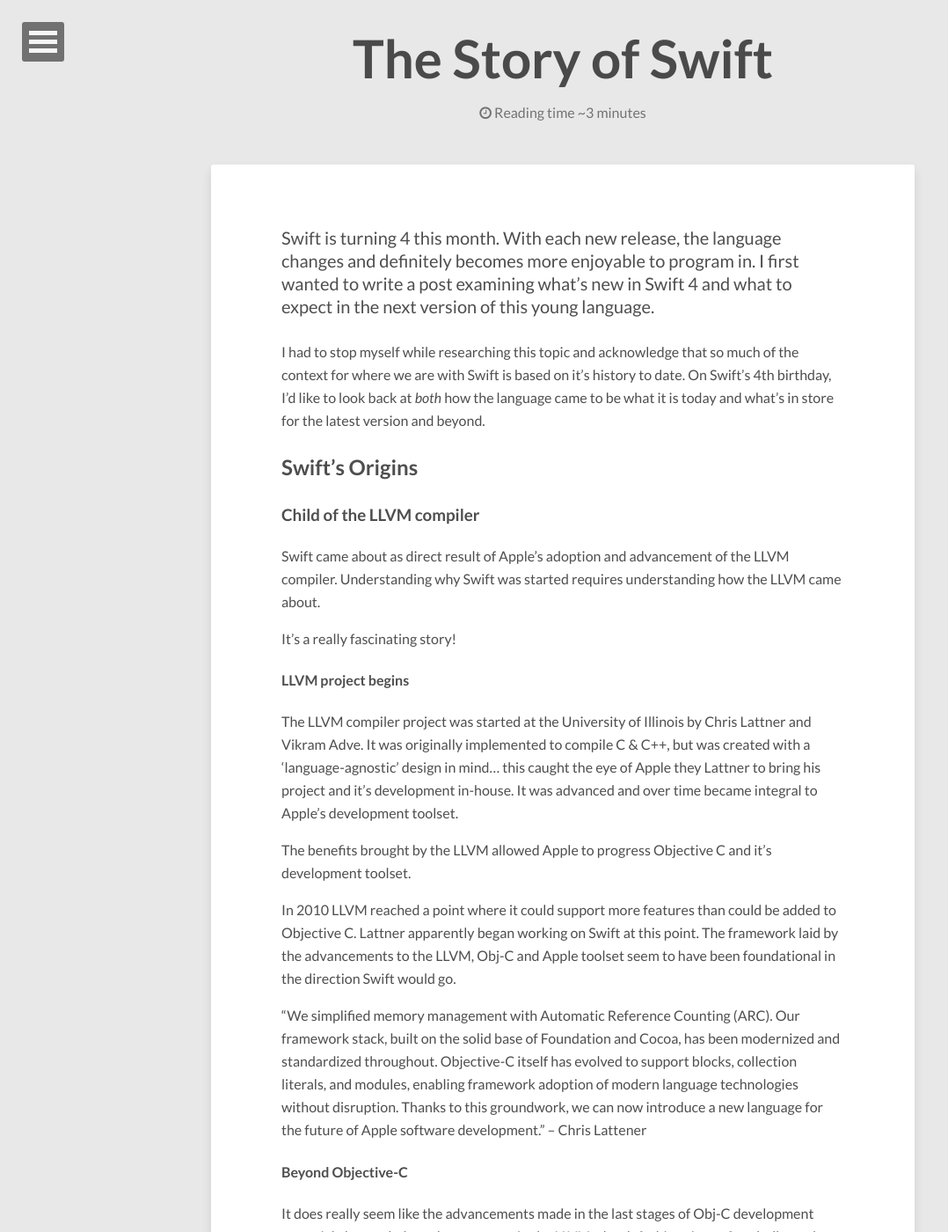
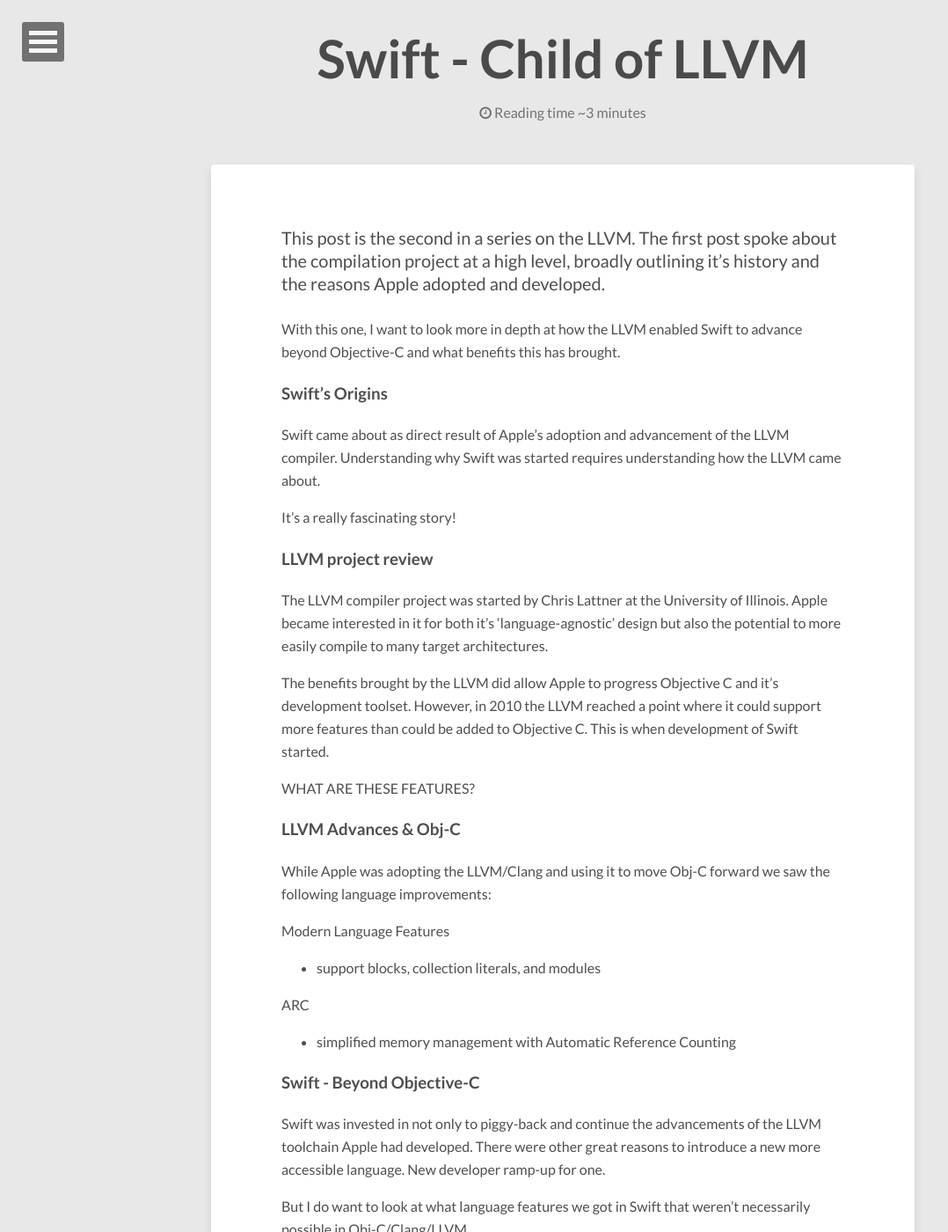
Before and after one commit to jyaunches/jyaunches.github.io, a Jekyll site: the page built from drafts/2017-06-17-swift-whats-next.md, in a window 1280 px wide and 1400 px high. Shown: the whole window at 88% size, without its empty margins (0-1078 px from the left). Built offline with Jekyll 4.4.1, drawn with Linux system fonts in a browser that asks for light colours; nearby versions of some CDN libraries; comment, search, counter and statistics services are not loaded; some of the changed text lies outside the part shown.

Commit message:
adding article on Swift, LLVM and SIL

```diff
--- a/drafts/2017-06-17-swift-whats-next.md
+++ b/drafts/2017-06-17-swift-whats-next.md
@@ -1,6 +1,6 @@
 ---
 layout: post
-title: The Story of Swift
+title: Swift - Child of LLVM
 description: "Perhaps the most rapidly adopted programming language in history.. What's next?"
 modified: 2016-05-10
 tags: [Grow, iOS, Hardware]
@@ -10,32 +10,48 @@
   creditlink:
 ---
 
-Swift is turning 4 this month. With each new release, the language changes and definitely becomes more enjoyable to program in. I first wanted to write a post examining what's new in Swift 4 and what to expect in the next version of this young language.
+This post is the second in a series on the LLVM. The first post spoke about the compilation project at a high level, broadly outlining it's history and the reasons Apple adopted and developed.
 
-I had to stop myself while researching this topic and acknowledge that so much of the context for where we are with Swift is based on it's history to date. On Swift's 4th birthday, I'd like to look back at _both_ how the language came to be what it is today and what's in store for the latest version and beyond.
+With this one, I want to look more in depth at how the LLVM enabled Swift to advance beyond Objective-C and what benefits this has brought.
 
-## Swift's Origins
-
-### Child of the LLVM compiler
+### Swift's Origins
 
 Swift came about as direct result of Apple's adoption and advancement of the LLVM compiler. Understanding why Swift was started requires understanding how the LLVM came about.
 
 It's a really fascinating story!
 
-#### LLVM project begins
+### LLVM project review
 
-The LLVM compiler project was started at the University of Illinois by Chris Lattner and Vikram Adve. It was originally implemented to compile C & C++, but was created with a 'language-agnostic' design in mind... this caught the eye of Apple they Lattner to bring his project and it's development in-house. It was advanced and over time became integral to Apple's development toolset.
+The LLVM compiler project was started by Chris Lattner at the University of Illinois. Apple became interested in it for both it's 'language-agnostic' design but also the potential to more easily compile to many target architectures.
 
-The benefits brought by the LLVM allowed Apple to progress Objective C and it's development toolset.
+The benefits brought by the LLVM did allow Apple to progress Objective C and it's development toolset. However, in 2010 the LLVM reached a point where it could support more features than could be added to Objective C. This is when development of Swift started.
 
-In 2010 LLVM reached a point where it could support more features than could be added to Objective C. Lattner apparently began working on Swift at this point. The framework laid by the advancements to the LLVM, Obj-C and Apple toolset seem to have been foundational in the direction Swift would go.
+WHAT ARE THESE FEATURES?
 
-"We simplified memory management with Automatic Reference Counting (ARC). Our framework stack, built on the solid base of Foundation and Cocoa, has been modernized and standardized throughout. Objective-C itself has evolved to support blocks, collection literals, and modules, enabling framework adoption of modern language technologies without disruption. Thanks to this groundwork, we can now introduce a new language for the future of Apple software development."
--- Chris Lattener
+### LLVM Advances & Obj-C
 
-#### Beyond Objective-C
+While Apple was adopting the LLVM/Clang and using it to move Obj-C forward we saw the following language improvements:
 
-It does really seem like the advancements made in the last stages of Obj-C development were tightly coupled to advancements in the LLVM... but left things imperfect, bulky and awkward.
+Modern Language Features
+- support blocks, collection literals, and modules
+
+ARC
+- simplified memory management with Automatic Reference Counting
+
+### Swift - Beyond Objective-C
+
+Swift was invested in not only to piggy-back and continue the advancements of the LLVM toolchain Apple had developed. There were other great reasons to introduce a new more accessible language. New developer ramp-up for one.
+
+But I do want to look at what language features we got in Swift that weren't necessarily possible in Obj-C/Clang/LLVM
+
+#### SIL
+
+With Swift, the compilation team decided to introduce a new intermediary language to enable to language features. The flexibility of LLVM allowed them to do this and slot it right into the existing compilation flow
+
+{% capture images %}
+	/images/swift-llvm/SIL-in-compilation-flow.png
+{% endcapture %}
+{% include gallery images=images cols=1 %}
 
 Example: ARC
 
@@ -45,7 +61,26 @@
 
 ### Big Wins with Swift
 
-With the context of understanding Swift was designed to take full advantage of the latest LLVM advancements. Let's look at a few of the things we got
+
+Swift - wider gap between source semantics & IR semantics
+
+Writing more of the language in the language
+
+Generic model - support dynamic dispatch & separate compilation instead of being dependent on template instantiation like Obj-C & C++
+
+
+Safer
+
+Uninitialize vars, unreachable code should be compiler errors
+
+
+Swift has it's own intermediary language (SIL).
+
+--> allows for compiler warnings on uninitialize vars, unreachable code should be compiler errors
+
+SIL is still built off LLVM provided primitives.. creating boundary between SIL & LLVM responsibilties.
+
+---------
 
 1. Safer
 
```
Also changed, not shown: _posts/2017-06-18-llvm-introduction.md (+2 -2 lines), _posts/2017-07-05-llvm-and-swift.md (added, +78 -0 lines), images/llvm/LLVM_Logo.png, images/swift-llvm/LLVM_Logo.png (renamed from images/LLVM_Logo.png), images/swift-llvm/SIL-in-compilation-flow.png (added), images/swift-llvm/Swift-language-objectives.png (added).
